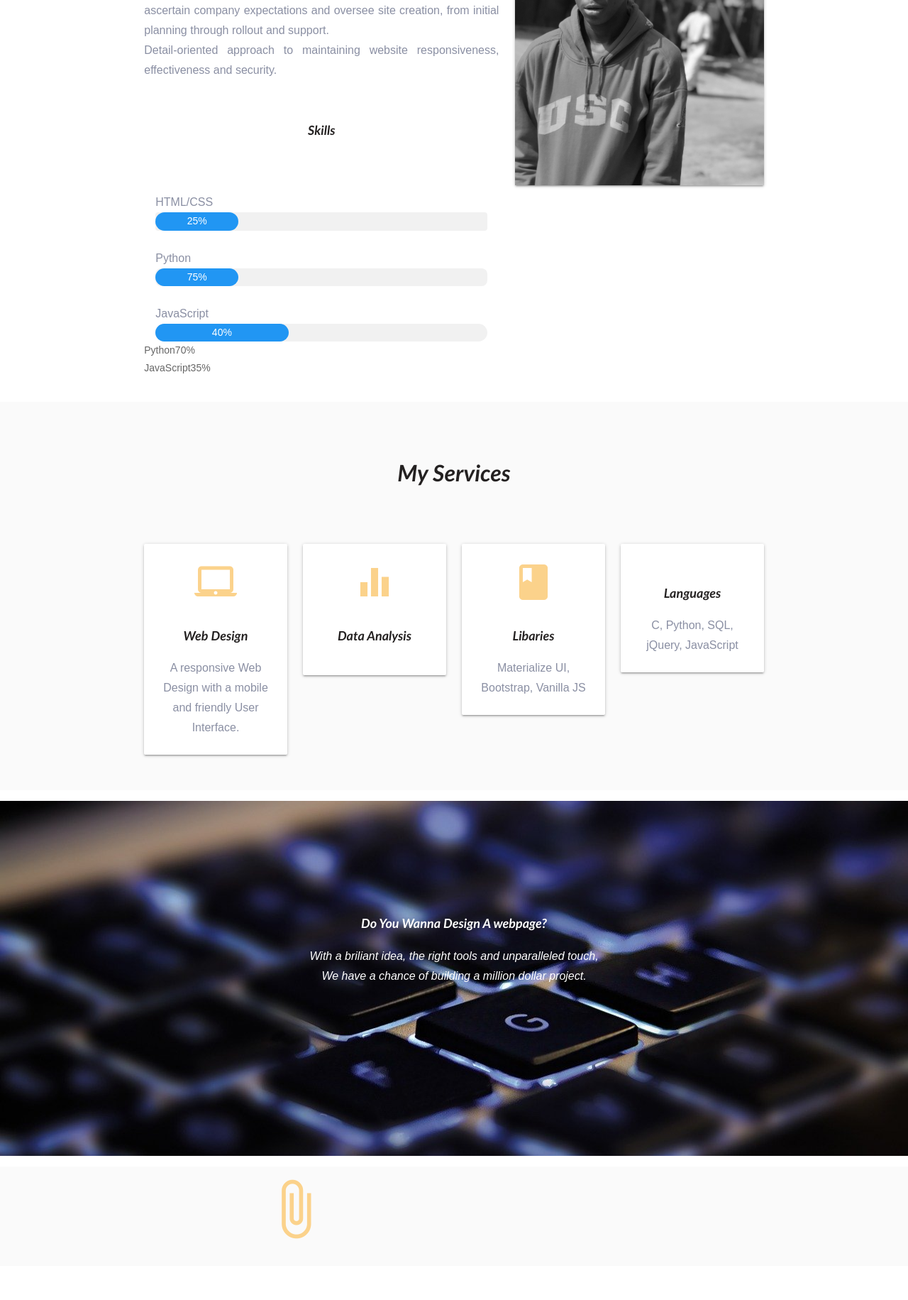
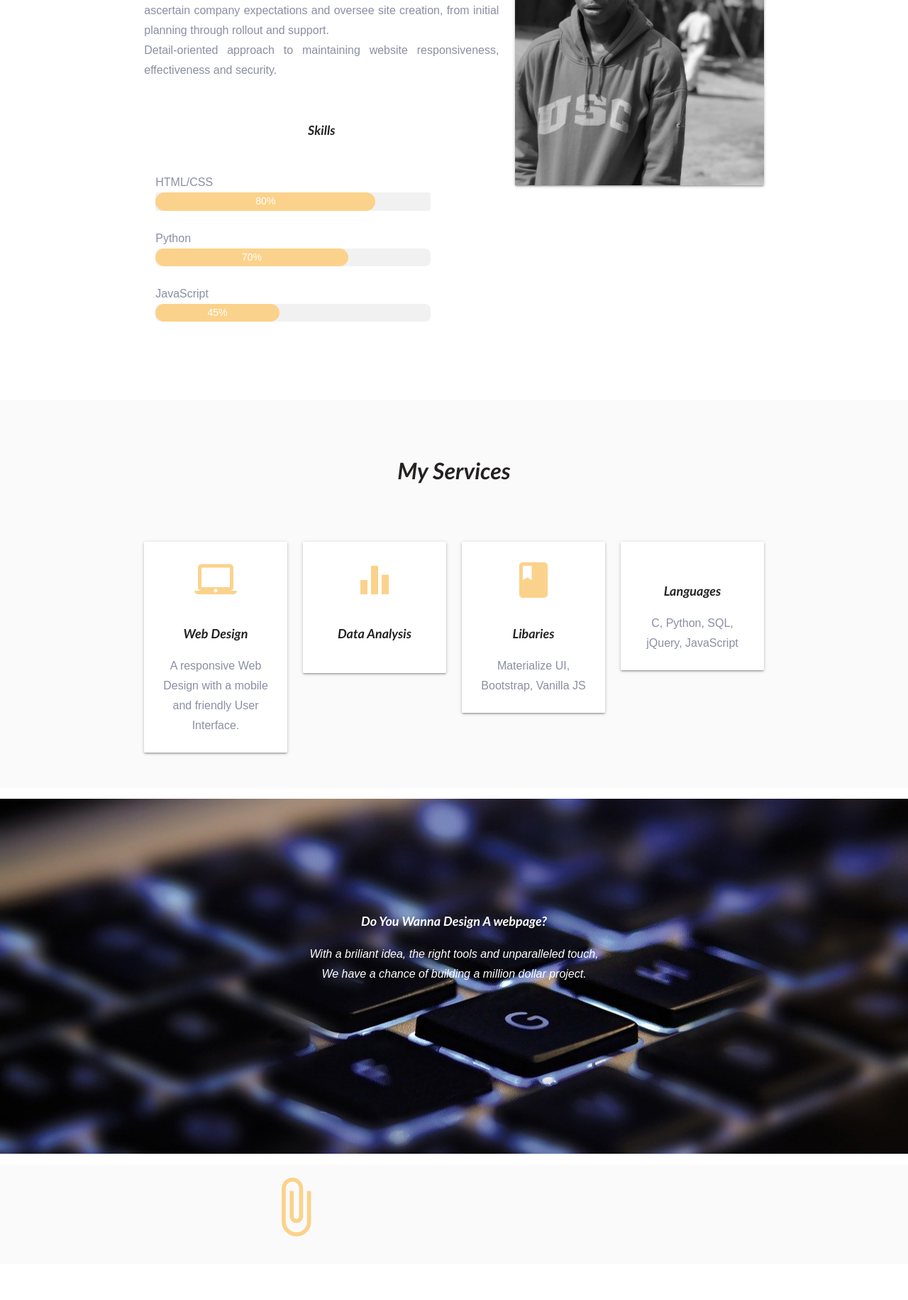
Before and after one commit to bouncei/portfolio, a PHP site: page / in a window 1280 px wide. Shown: the part 976-2807 px from the top of the page at 71% size. Run offline with PHP 8.4, Linux system fonts and the light colour scheme; some libraries are stand-ins or nearby versions.

Commit message:
another UI commit

```diff
--- a/index.html
+++ b/index.html
@@ -183,33 +183,35 @@
                                     </div></span>
                                     <span class="skills__bar skills__html"></span> -->
                                     <div class="w3-container">
-                                        <p class="white-text">Use any of the <strong>w3-round</strong> classes to add rounded corners to progress bars:</p>
+                                        <p class="white-text">Use any of the <strong>w3-round</strong> classes to add progress bars:</p>
                                         <p>HTML/CSS</p>
                                         <div class="w3-light-grey w3-round">
-                                          <div class="w3-container w3-blue w3-round-xlarge" style="width:25%">25%</div>
+                                          <div class="w3-container w3-blue w3-round-xlarge" style="width:80%">80%</div>
                                         </div><br>
 
                                         <p>Python</p>
                                         <div class="w3-light-grey w3-round-large">
-                                          <div class="w3-container w3-blue w3-round-xlarge" style="width:25%">75%</div>
+                                          <div class="w3-container w3-blue w3-round-xlarge" style="width:70%">70%</div>
                                         </div><br>
 
                                         <p>JavaScript</p>
-                                        <div class="w3-light-grey w3-round-xlarge">
-                                          <div class="w3-container w3-blue w3-round-xlarge" style="width:40%">40%</div>
-                                        </div>
+                                        <div class="w3-light-grey w3-round-large">
+                                          <div class="w3-container w3-blue w3-round-xlarge" style="width:45%">45%</div>
+                                        </div><br>
+
+
                                       </div>
 
 
 
                                 </div>
-                                <div class="skills__data">
-                                    <span class="skills__name">Python</span>
+                                <div class="skills__data white-text">
+                                    <span class="skills__name" >Python</span>
                                     <span class="skills__number">70%</span>
                                     <span class="skills__bar skills__js"></span>
 
                                 </div>
-                                <div class="skills__data">
+                                <div class="skills__data white-text">
                                     <span class="skills__name">JavaScript</span>
                                     <span class="skills__number">35%</span>
                                     <span class="skills__bar skills__react"></span>
--- a/static/css/main.css
+++ b/static/css/main.css
@@ -236,3 +236,9 @@ h1 {
     font-weight: lighter !important;
     color: rgb(36, 33, 33) !important;
 }
+
+
+.w3-round-xlarge {
+    background-color: #FBD28B !important;
+    /* border-radius: 20%; */
+}
```
